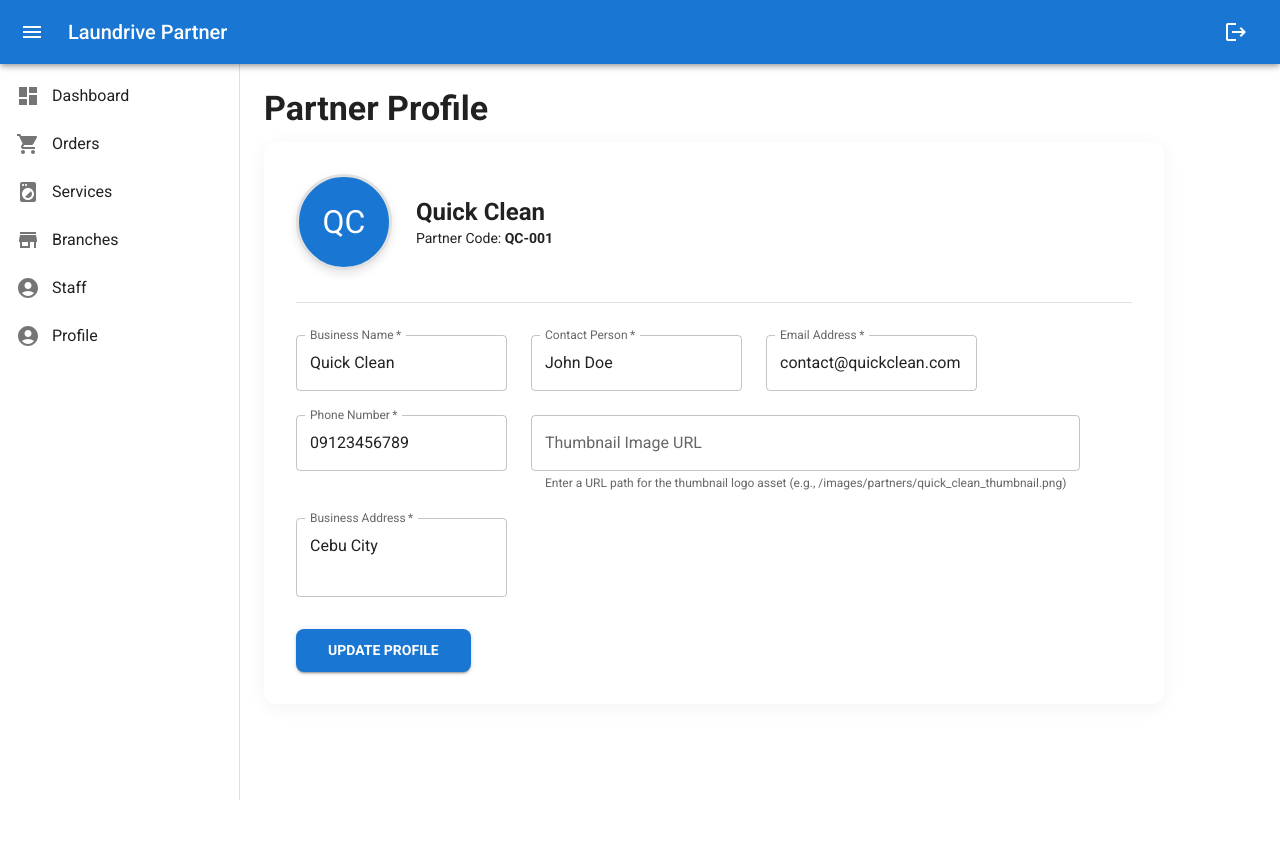
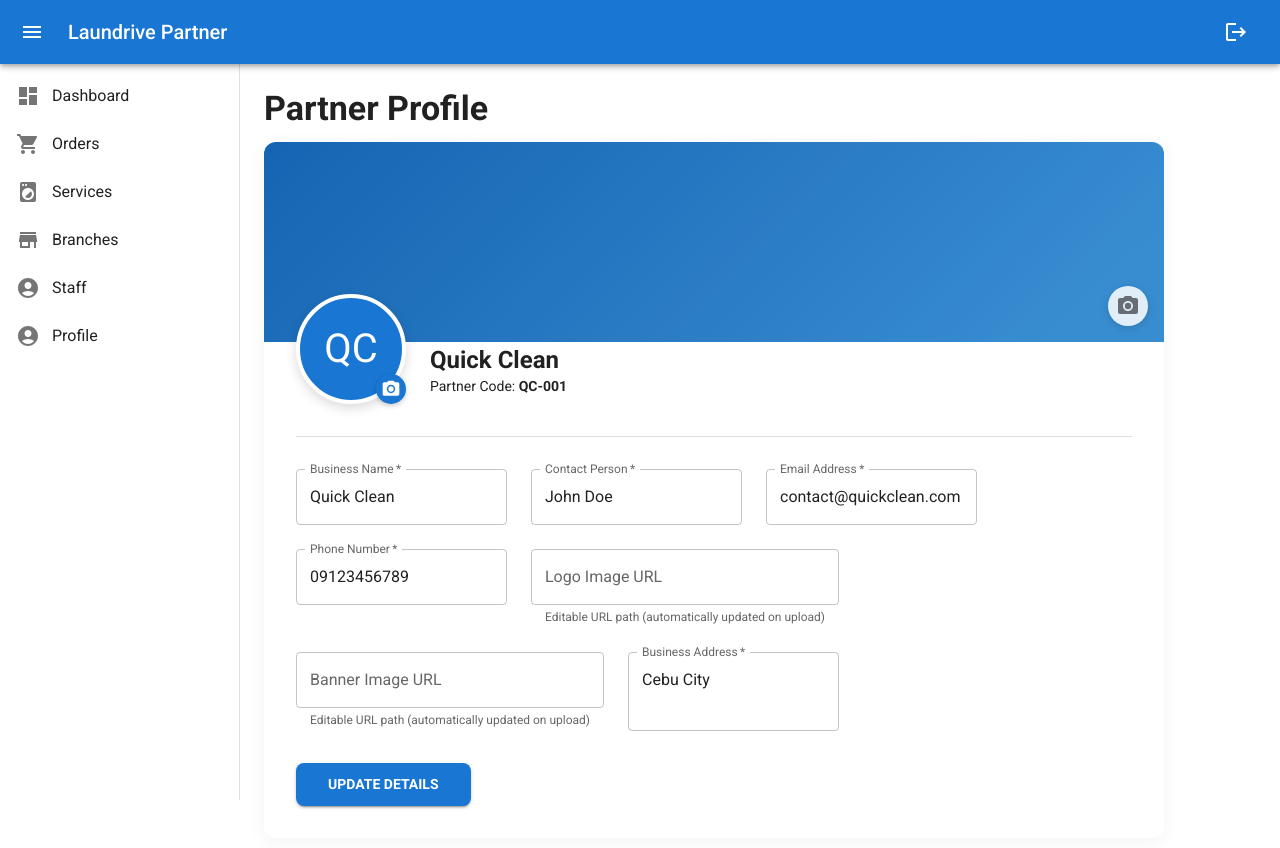
Before and after one commit to Laundrive-Engineering/laundrive-web-v2, a Next.js app: page /partner/profile in a window 1280 px wide. Shown: the top 848 px of the page. Before the commit the page ends 800 px from the top, so only its background shows below. Built offline with nearby package versions, Linux system fonts and the light colour scheme; what @mui/material-nextjs would draw is missing.

Commit message:
feat(partner): support logo and banner uploads on profile page under TDD

```diff
--- a/package.json
+++ b/package.json
@@ -7,7 +7,7 @@
     "build": "next build",
     "start": "next start",
     "lint": "eslint",
-    "test": "vitest run"
+    "test": "vitest run --fileParallelism=false"
   },
   "dependencies": {
     "@emotion/cache": "^11.14.0",
--- a/src/app/partner/profile/page.tsx
+++ b/src/app/partner/profile/page.tsx
@@ -13,7 +13,9 @@ import {
   CircularProgress,
   Snackbar,
   Alert,
+  IconButton,
 } from '@mui/material';
+import PhotoCameraIcon from '@mui/icons-material/PhotoCamera';
 
 interface Partner {
   id: number;
@@ -23,20 +25,25 @@ interface Partner {
   email: string;
   phone: string;
   location: string;
-  thumbnail?: string;
+  logo?: string;
+  banner?: string;
 }
 
 export default function ProfilePage() {
   const [partner, setPartner] = React.useState<Partner | null>(null);
   const [loading, setLoading] = React.useState(true);
   const [saving, setSaving] = React.useState(false);
+  const [uploadingLogo, setUploadingLogo] = React.useState(false);
+  const [uploadingBanner, setUploadingBanner] = React.useState(false);
+
   const [formData, setFormData] = React.useState({
     name: '',
     contactPerson: '',
     email: '',
     phone: '',
     location: '',
-    thumbnail: '',
+    logo: '',
+    banner: '',
   });
 
   const [snackbar, setSnackbar] = React.useState({
@@ -44,6 +51,9 @@ export default function ProfilePage() {
     message: '',
     severity: 'success' as 'success' | 'error',
   });
+
+  const logoInputRef = React.useRef<HTMLInputElement>(null);
+  const bannerInputRef = React.useRef<HTMLInputElement>(null);
 
   React.useEffect(() => {
     fetchPartner();
@@ -66,7 +76,8 @@ export default function ProfilePage() {
             email: found.email,
             phone: found.phone,
             location: found.location,
-            thumbnail: found.thumbnail || '',
+            logo: found.logo || found.thumbnail || '',
+            banner: found.banner || '',
           });
         }
       }
@@ -79,6 +90,54 @@ export default function ProfilePage() {
 
   const handleChange = (e: React.ChangeEvent<HTMLInputElement>) => {
     setFormData({ ...formData, [e.target.name]: e.target.value });
+  };
+
+  const handleFileUpload = async (e: React.ChangeEvent<HTMLInputElement>, type: 'logo' | 'banner') => {
+    const file = e.target.files?.[0];
+    if (!file || !partner) return;
+
+    if (type === 'logo') setUploadingLogo(true);
+    else setUploadingBanner(true);
+
+    try {
+      const uploadData = new FormData();
+      uploadData.append('file', file);
+      uploadData.append('type', type);
+      uploadData.append('partnerCode', partner.partnerCode);
+
+      const res = await fetch('/api/partners/upload', {
+        method: 'POST',
+        body: uploadData,
+      });
+
+      const json = await res.json();
+      if (res.ok && json.success) {
+        // Now PATCH the database with the new URL
+        const patchRes = await fetch('/api/partners', {
+          method: 'PATCH',
+          headers: { 'Content-Type': 'application/json' },
+          body: JSON.stringify({
+            id: partner.id,
+            [type]: json.url,
+          }),
+        });
+
+        const patchJson = await patchRes.json();
+        if (patchRes.ok && patchJson.success) {
+          showSnackbar(`${type === 'logo' ? 'Logo' : 'Banner'} uploaded and updated successfully!`, 'success');
+          setFormData(prev => ({ ...prev, [type]: json.url }));
+        } else {
+          showSnackbar(patchJson.error || 'Failed to update image path', 'error');
+        }
+      } else {
+        showSnackbar(json.error || 'Failed to upload image', 'error');
+      }
+    } catch (error) {
+      showSnackbar('An error occurred during file upload', 'error');
+    } finally {
+      if (type === 'logo') setUploadingLogo(false);
+      else setUploadingBanner(false);
+    }
   };
 
   const handleUpdate = async (e: React.FormEvent) => {
@@ -99,7 +158,6 @@ export default function ProfilePage() {
       const json = await res.json();
       if (res.ok && json.success) {
         showSnackbar('Profile updated successfully!', 'success');
-        // Refresh local data
         setPartner({ ...partner, ...formData });
       } else {
         showSnackbar(json.error || 'Failed to update profile', 'error');
@@ -130,31 +188,135 @@ export default function ProfilePage() {
       <Typography variant="h4" gutterBottom sx={{ fontWeight: 600 }}>
         Partner Profile
       </Typography>
-      <Paper sx={{ p: 4, mb: 3, borderRadius: 3, boxShadow: '0 4px 20px rgba(0,0,0,0.05)' }}>
-        <form onSubmit={handleUpdate}>
-          <Stack direction={{ xs: 'column', sm: 'row' }} spacing={3} sx={{ alignItems: 'center', mb: 4 }}>
+
+      {/* Hidden file inputs */}
+      <input
+        type="file"
+        accept="image/*"
+        ref={logoInputRef}
+        style={{ display: 'none' }}
+        onChange={(e) => handleFileUpload(e, 'logo')}
+      />
+      <input
+        type="file"
+        accept="image/*"
+        ref={bannerInputRef}
+        style={{ display: 'none' }}
+        onChange={(e) => handleFileUpload(e, 'banner')}
+      />
+
+      <Paper sx={{ mb: 4, overflow: 'hidden', borderRadius: 3, boxShadow: '0 4px 20px rgba(0,0,0,0.05)' }}>
+        {/* Banner Section */}
+        <Box
+          sx={{
+            height: 200,
+            background: formData.banner
+              ? `url(${formData.banner}) center/cover no-repeat`
+              : 'linear-gradient(135deg, #1976d2 0%, #42a5f5 90%)',
+            position: 'relative',
+            display: 'flex',
+            alignItems: 'center',
+            justifyContent: 'center',
+            '&::after': {
+              content: '""',
+              position: 'absolute',
+              top: 0, right: 0, bottom: 0, left: 0,
+              bgcolor: 'rgba(0,0,0,0.15)'
+            }
+          }}
+        >
+          {uploadingBanner && (
+            <CircularProgress sx={{ zIndex: 2, color: 'white' }} />
+          )}
+          <IconButton
+            onClick={() => bannerInputRef.current?.click()}
+            sx={{
+              position: 'absolute',
+              right: 16,
+              bottom: 16,
+              bgcolor: 'rgba(255,255,255,0.85)',
+              '&:hover': { bgcolor: '#ffffff' },
+              zIndex: 2,
+              boxShadow: '0 2px 8px rgba(0,0,0,0.15)'
+            }}
+            title="Upload Banner Image"
+          >
+            <PhotoCameraIcon />
+          </IconButton>
+        </Box>
+
+        {/* Profile Details Block with overlapping logo */}
+        <Box sx={{ p: 4, pt: 0, position: 'relative' }}>
+          <Stack
+            direction={{ xs: 'column', sm: 'row' }}
+            spacing={3}
+            sx={{
+              alignItems: { xs: 'center', sm: 'flex-end' },
+              mt: -6,
+              mb: 4
+            }}
+          >
+            <Box sx={{ position: 'relative' }}>
               <Avatar
-              src={formData.thumbnail}
+                src={formData.logo}
                 sx={{
-                width: 96,
-                height: 96,
-                fontSize: '2rem',
+                  width: 110,
+                  height: 110,
+                  fontSize: '2.5rem',
                   bgcolor: 'primary.main',
-                border: '3px solid #e0e0e0',
-                boxShadow: '0 4px 10px rgba(0,0,0,0.1)'
+                  border: '4px solid #ffffff',
+                  boxShadow: '0 4px 12px rgba(0,0,0,0.15)',
+                  cursor: 'pointer',
+                  '&:hover .logo-overlay': { opacity: 1 }
                 }}
+                onClick={() => logoInputRef.current?.click()}
               >
                 {avatarLabel}
               </Avatar>
-            <Box sx={{ textAlign: { xs: 'center', sm: 'left' } }}>
-              <Typography variant="h5" sx={{ fontWeight: 600 }}>{formData.name || 'Business Name'}</Typography>
+              {uploadingLogo ? (
+                <Box
+                  sx={{
+                    position: 'absolute',
+                    top: 0, left: 0, right: 0, bottom: 0,
+                    display: 'flex', alignItems: 'center', justifyContent: 'center',
+                    bgcolor: 'rgba(255,255,255,0.7)',
+                    borderRadius: '50%'
+                  }}
+                >
+                  <CircularProgress size={24} />
+                </Box>
+              ) : (
+                <IconButton
+                  size="small"
+                  onClick={() => logoInputRef.current?.click()}
+                  sx={{
+                    position: 'absolute',
+                    bottom: 0,
+                    right: 0,
+                    bgcolor: 'primary.main',
+                    color: 'white',
+                    boxShadow: '0 2px 5px rgba(0,0,0,0.2)',
+                    '&:hover': { bgcolor: 'primary.dark' }
+                  }}
+                >
+                  <PhotoCameraIcon fontSize="small" />
+                </IconButton>
+              )}
+            </Box>
+
+            <Box sx={{ textAlign: { xs: 'center', sm: 'left' }, pb: 1 }}>
+              <Typography variant="h5" sx={{ fontWeight: 700 }}>
+                {formData.name || 'Business Name'}
+              </Typography>
               <Typography variant="body2" color="text.secondary">
                 Partner Code: <strong>{partner?.partnerCode}</strong>
               </Typography>
             </Box>
           </Stack>
+
           <Divider sx={{ mb: 4 }} />
 
+          <form onSubmit={handleUpdate}>
             <Grid container spacing={3}>
               <Grid item xs={12} sm={6}>
                 <TextField
@@ -197,14 +359,24 @@ export default function ProfilePage() {
                   required
                 />
               </Grid>
-            <Grid item xs={12}>
+              <Grid item xs={12} sm={6}>
                 <TextField
-                name="thumbnail"
-                label="Thumbnail Image URL"
-                value={formData.thumbnail}
+                  name="logo"
+                  label="Logo Image URL"
+                  value={formData.logo}
                   onChange={handleChange}
                   fullWidth
-                helperText="Enter a URL path for the thumbnail logo asset (e.g., /images/partners/quick_clean_thumbnail.png)"
+                  helperText="Editable URL path (automatically updated on upload)"
+                />
+              </Grid>
+              <Grid item xs={12} sm={6}>
+                <TextField
+                  name="banner"
+                  label="Banner Image URL"
+                  value={formData.banner}
+                  onChange={handleChange}
+                  fullWidth
+                  helperText="Editable URL path (automatically updated on upload)"
                 />
               </Grid>
               <Grid item xs={12}>
@@ -228,10 +400,11 @@ export default function ProfilePage() {
                 disabled={saving}
                 sx={{ px: 4, py: 1.2, borderRadius: 2, fontWeight: 600 }}
               >
-              {saving ? 'Saving...' : 'Update Profile'}
+                {saving ? 'Saving...' : 'Update Details'}
               </Button>
             </Box>
           </form>
+        </Box>
       </Paper>
 
       <Snackbar
--- a/src/utils/partnersDb.ts
+++ b/src/utils/partnersDb.ts
@@ -27,6 +27,8 @@ export interface Partner {
   location: string;
   password?: string;
   thumbnail?: string;
+  logo?: string;
+  banner?: string;
   services?: Service[];
   branches?: Branch[];
 }
@@ -52,6 +54,8 @@ function ensureDb() {
         location: "Cebu City",
         password: "password123",
         thumbnail: "/images/partners/quick_clean_thumbnail.png",
+        logo: "/images/partners/quick_clean_thumbnail.png",
+        banner: "/images/partners/quick_clean_banner.png",
         services: [
           { id: "SRV-001", name: "Wash, Dry & Fold", price: 150.00, unit: "per kg" },
           { id: "SRV-002", name: "Premium Detergent", price: 25.00, unit: "per sachet" },
@@ -72,6 +76,8 @@ function ensureDb() {
         location: "Mandaue City",
         password: "password123",
         thumbnail: "/images/partners/laundry_day_thumbnail.png",
+        logo: "/images/partners/laundry_day_thumbnail.png",
+        banner: "/images/partners/laundry_day_banner.png",
         services: [
           { id: "SRV-004", name: "Dry Cleaning (Suit)", price: 450.00, unit: "per set" },
           { id: "SRV-005", name: "Ironing Only", price: 80.00, unit: "per kg" }
```
Also changed, not shown: src/app/api/partners/upload/route.ts (added, +50 -0 lines), 1 other file (tests, documents, lock files or other folders). Lines whose indentation alone changed are shown as unchanged.
